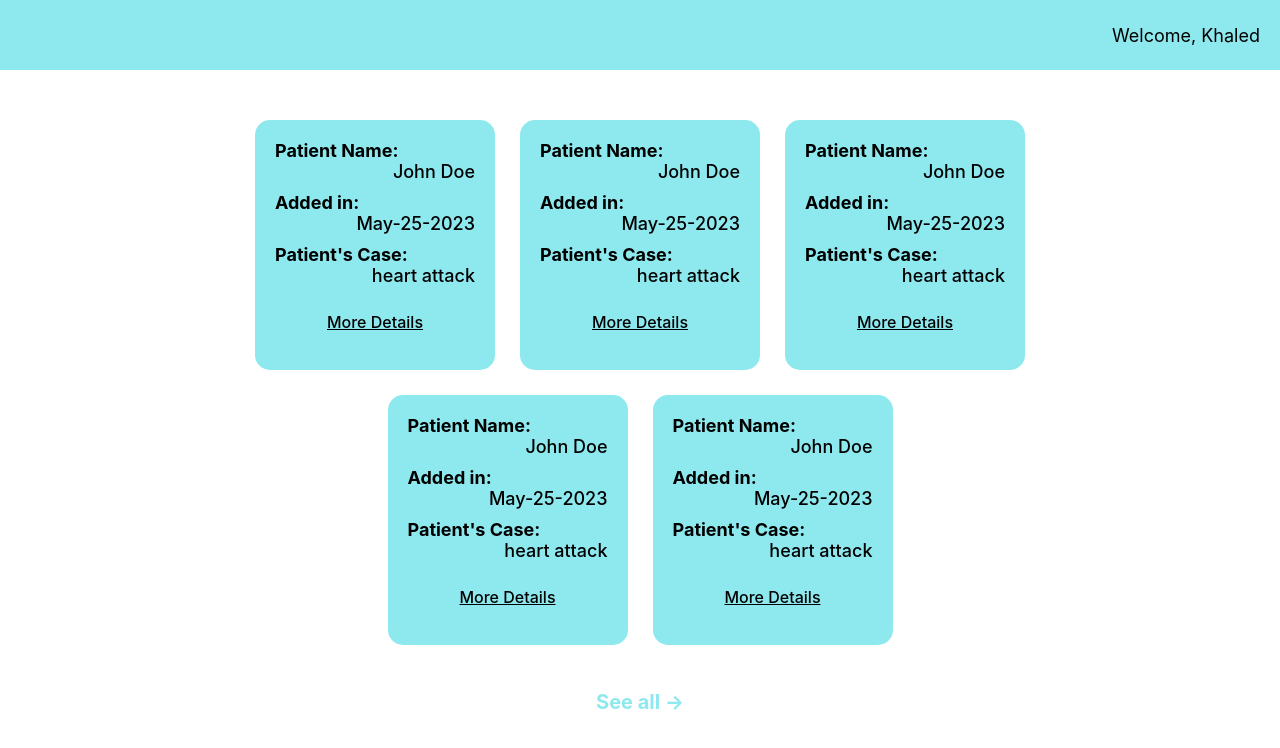
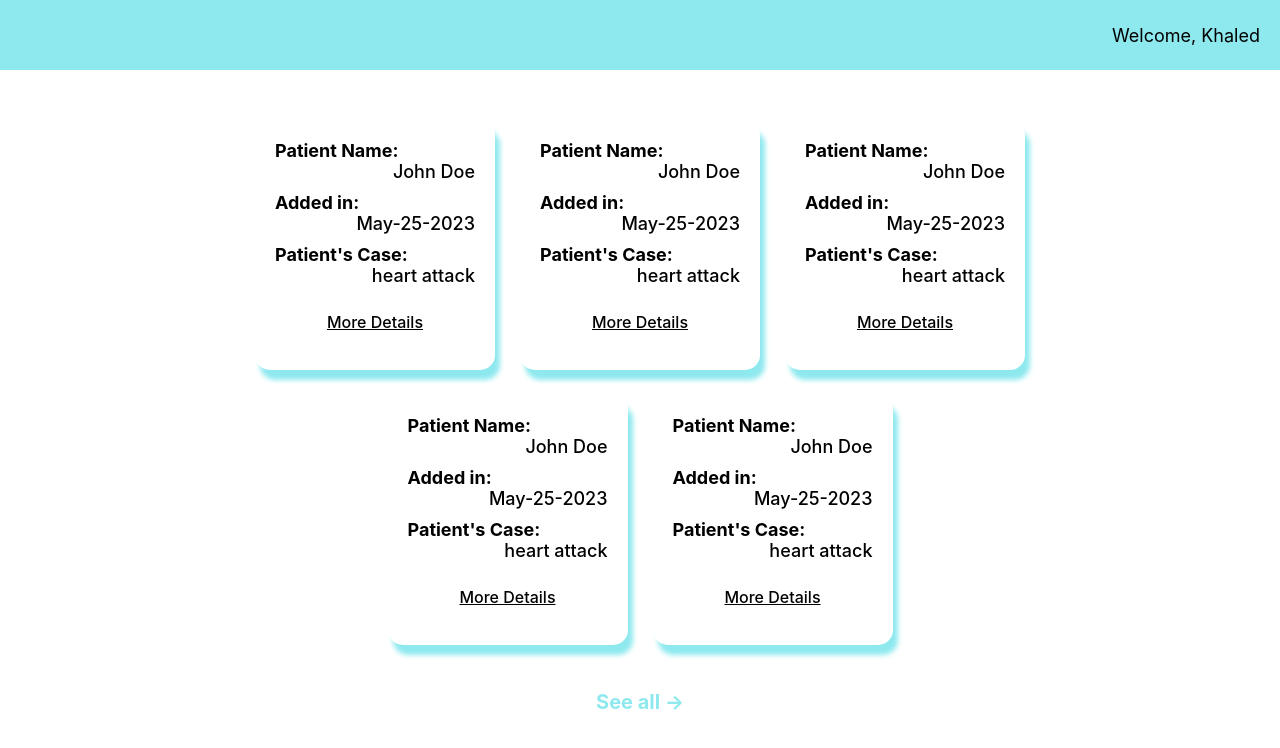
Before and after one commit to shifaa-khalil/medical-care, a React (Create React App) app in the folder frontend/: page / in a window 1280 px wide. Shown: the top 748 px of the page. Built offline with nearby package versions, Linux system fonts and the light colour scheme.

Commit message:
designed the patient card

```diff
--- a/frontend/src/components/patientCard.jsx
+++ b/frontend/src/components/patientCard.jsx
@@ -1,7 +1,10 @@
+import { useNavigate } from "react-router-dom";
 import styles from "./patientCard.module.css";
 const PatientCard = () => {
+  const navigate = useNavigate();
+
   return (
-    <div className={styles.card}>
+    <div className={styles.card} onClick={navigate("/")}>
       <div className={`medium ${styles.oneLine}`}>
         <span className={`bold ${styles.left}`}>Patient Name: </span>
         <span className={`normal ${styles.right}`}>John Doe</span>
--- a/frontend/src/components/patientCard.module.css
+++ b/frontend/src/components/patientCard.module.css
@@ -2,7 +2,7 @@
   height: 250px;
   display: flex;
   flex-direction: column;
-  background-color: var(--blue);
+  box-shadow: 5px 10px 5px var(--blue);
   flex-basis: 25%;
   /* height: 170px; */
   padding: 20px;
```
